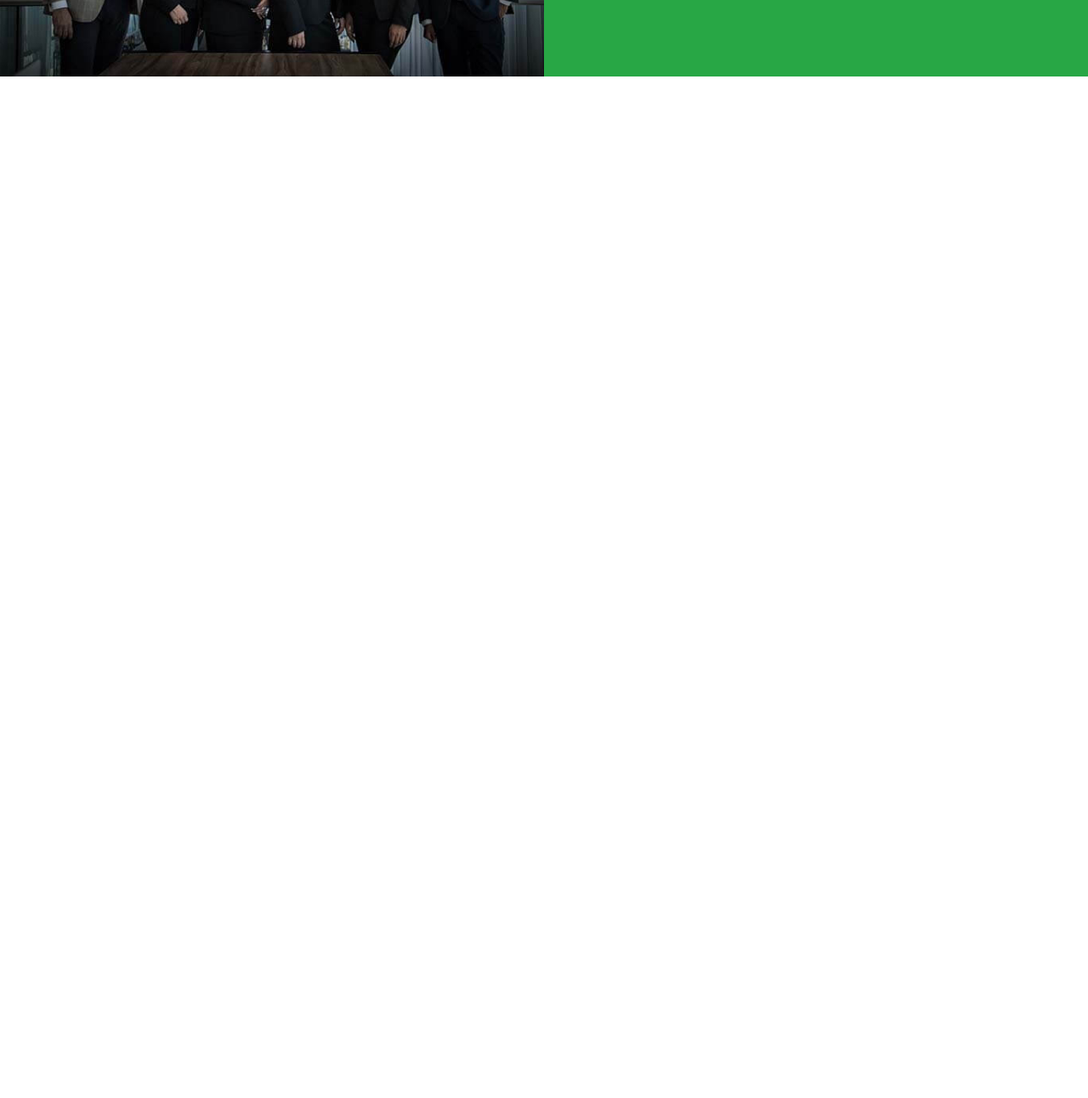
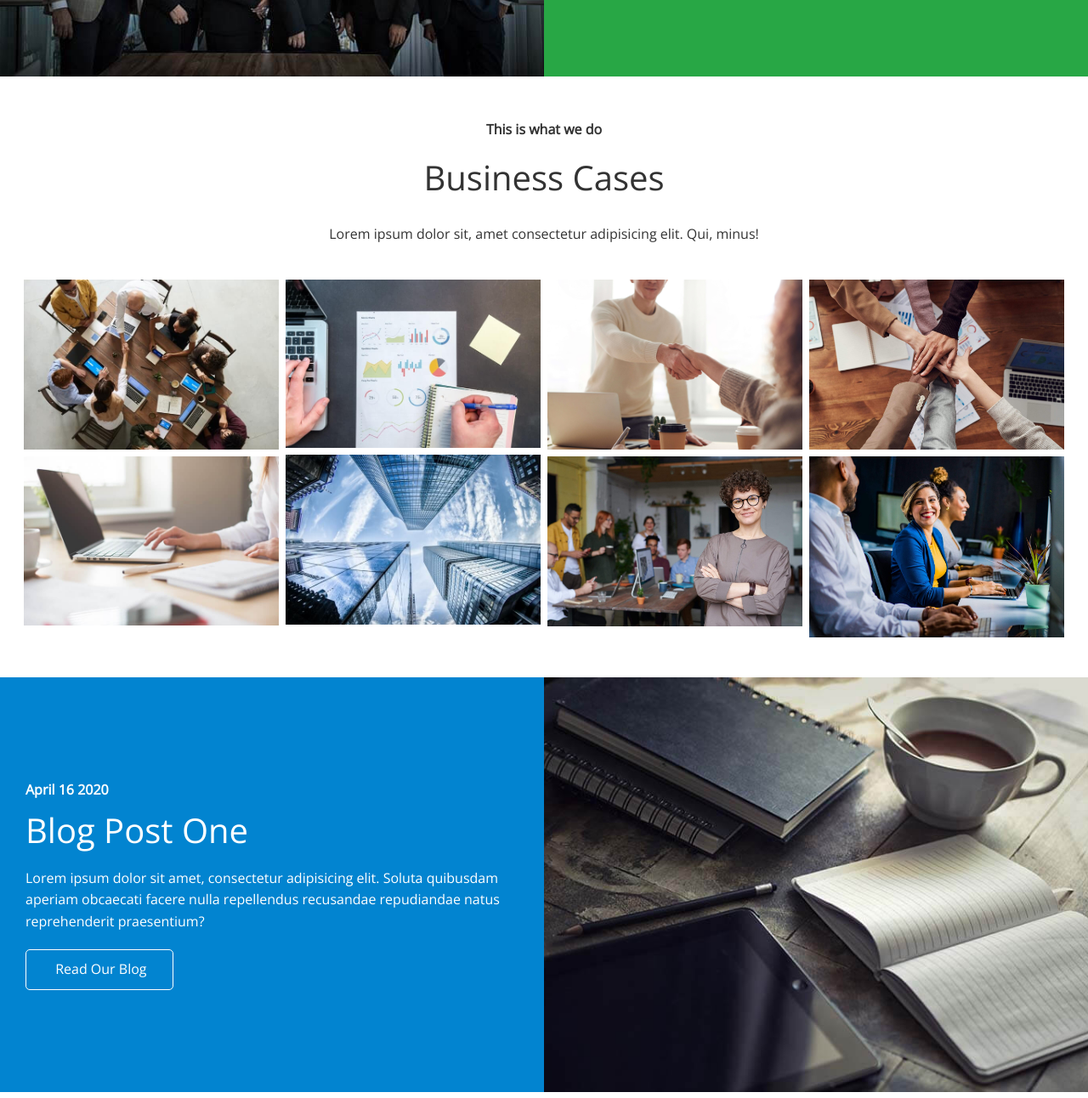
Before and after one commit to MihaiGitHub/Flexbox-Website, a plain HTML site: page index.html in a window 1280 px wide. Shown: the part 1429-2721 px from the top of the page at 85% size. Before the commit the page ends 1526 px from the top, so only its background shows below. Drawn offline with nearby package versions, Linux system fonts and the light colour scheme.

Commit message:
Add cases and blog sections

```diff
--- a/css/style.css
+++ b/css/style.css
@@ -133,3 +133,7 @@ img {
   border-radius: 50%;
   margin-bottom: 15px;
 }
+
+.cases img:hover {
+  opacity: 0.7;
+}
--- a/css/utilities.css
+++ b/css/utilities.css
@@ -65,6 +65,10 @@
 }
 
 /* Flex columns */
+.flex-columns.flex-reverse .row {
+  flex-direction: row-reverse;
+}
+
 .flex-columns .row {
   display: flex;
   flex-direction: row;
@@ -110,3 +114,35 @@
 .flex-columns p {
   margin: 20px 0;
 }
+
+/* Section Header */
+.section-header {
+  padding: 30px;
+  display: flex;
+  flex-direction: column;
+  align-items: center;
+  justify-content: center;
+  text-align: center;
+}
+
+.section-header h2 {
+  font-size: 40px;
+  margin: 20px 0;
+}
+
+.section-padding {
+  padding: 20px 20px 40px;
+}
+
+/* Flex grid */
+.flex-grid .row {
+  display: flex;
+  flex-wrap: wrap;
+  padding: 0 4px;
+}
+
+.flex-grid .column {
+  flex: 25%;
+  max-width: 25%;
+  padding: 0 4px;
+}
--- a/index.html
+++ b/index.html
@@ -100,6 +100,63 @@
           </div>
         </div>
       </section>
+
+      <!-- Cases -->
+      <section id="cases" class="cases flex-grid section-padding">
+        <header class="section-header">
+          <h4>This is what we do</h4>
+          <h2>Business Cases</h2>
+          <p>
+            Lorem ipsum dolor sit, amet consectetur adipisicing elit. Qui,
+            minus!
+          </p>
+        </header>
+        <div class="row">
+          <div class="column">
+            <img src="images/cases/cases1.jpg" alt="" />
+            <img src="images/cases/cases2.jpg" alt="" />
+          </div>
+          <div class="column">
+            <img src="images/cases/cases3.jpg" alt="" />
+            <img src="images/cases/cases4.jpg" alt="" />
+          </div>
+          <div class="column">
+            <img src="images/cases/cases5.jpg" alt="" />
+            <img src="images/cases/cases6.jpg" alt="" />
+          </div>
+          <div class="column">
+            <img src="images/cases/cases7.jpg" alt="" />
+            <img src="images/cases/cases8.jpg" alt="" />
+          </div>
+        </div>
+      </section>
+
+      <!-- Blog -->
+      <section id="blog" class="blog flex-columns flex-reverse">
+        <div class="row">
+          <div class="column">
+            <div class="column-1">
+              <img src="images/home/blog.jpg" alt="" />
+            </div>
+          </div>
+          <div class="column">
+            <div class="column-2 bg-secondary">
+              <h4>April 16 2020</h4>
+              <h2>Blog Post One</h2>
+              <p>
+                Lorem ipsum dolor sit amet, consectetur adipisicing elit. Soluta
+                quibusdam aperiam obcaecati facere nulla repellendus recusandae
+                repudiandae natus reprehenderit praesentium?
+              </p>
+
+              <a href="#" class="btn btn-outline">
+                <i class="fas fa-chevron"></i>
+                Read Our Blog</a
+              >
+            </div>
+          </div>
+        </div>
+      </section>
     </main>
   </body>
 </html>
```
